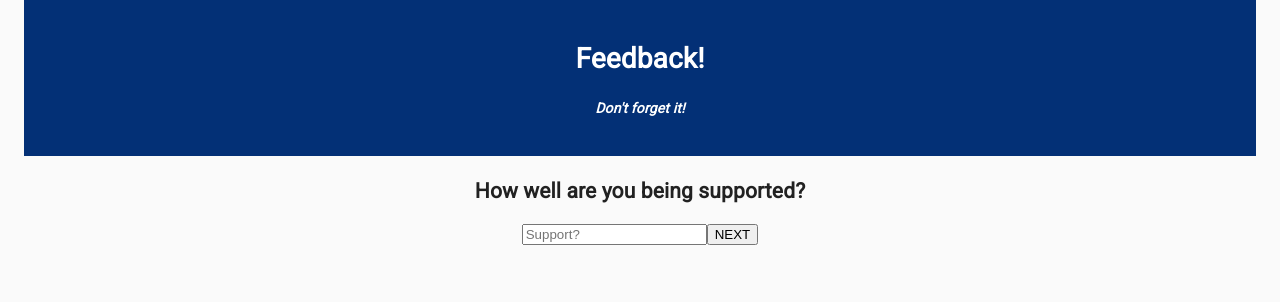
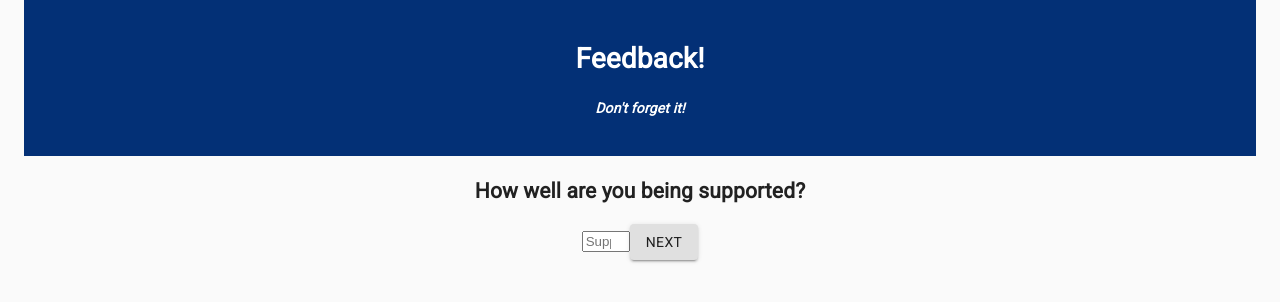
Before and after one commit to thezachcarter/weekend-redux-feedback-loop, a React (Create React App) app: page /#/3 in a window 1280 px wide. Shown: the top 302 px of the page. Built offline with nearby package versions, Linux system fonts and the light colour scheme.

Commit message:
add button styling

```diff
--- a/src/components/FeedbackComments/FeedbackComments.jsx
+++ b/src/components/FeedbackComments/FeedbackComments.jsx
@@ -1,6 +1,11 @@
 import React, { useState } from 'react';
 import { useSelector, useDispatch } from 'react-redux';
 import { HashRouter as Router, Route, Link, useHistory } from 'react-router-dom';
+
+//Material UI
+import { makeStyles } from '@material-ui/core/styles';
+import Button from '@material-ui/core/Button';
+
 
 function FeedbackComments() {
     const dispatch = useDispatch();
@@ -26,7 +31,7 @@ function FeedbackComments() {
 
             <form onSubmit={(event) => handleNext(event)}>
                 <input type='text' placeholder='Comments' onChange={handleComments} />
-                <button>NEXT</button>
+                <Button type='submit' variant='contained' color='primary'>NEXT</Button>
             </form>
 
         </div>
--- a/src/components/FeedbackFeel/FeedbackFeel.jsx
+++ b/src/components/FeedbackFeel/FeedbackFeel.jsx
@@ -1,6 +1,10 @@
 import React, { useState } from 'react';
 import { useSelector, useDispatch } from 'react-redux';
 import { HashRouter as Router, Route, Link, useHistory } from 'react-router-dom';
+
+//Material UI
+import { makeStyles } from '@material-ui/core/styles';
+import Button from '@material-ui/core/Button';
 
 function FeedbackFeel() {
     const dispatch = useDispatch();
@@ -14,10 +18,15 @@ function FeedbackFeel() {
     }
 
     const handleNext = (event) => {
+        console.log('submit feeling');
         event.preventDefault();
-        console.log('submit feeling');
-        dispatch({ type: 'ADD_FEELING', payload: feeling })
-        history.push('/2');
+        if(feeling == 0){
+            alert('Enter a number between 1 and 5')
+        }
+        else{
+            dispatch({ type: 'ADD_FEELING', payload: feeling })
+            history.push('/2')
+        }
     }
 
     return (
@@ -28,7 +37,10 @@ function FeedbackFeel() {
                 <input type='number' placeholder='Feeling?'
                     onChange={handleFeeling}
                     min='1' max='5'/>
-                <button type='submit'>NEXT</button>
+
+                {feeling == 0 ? <Button type='submit' variant='contained' color='disabled'>NEXT</Button> :
+                <Button type='submit' variant='contained' color='primary'>NEXT</Button>}
+
             </form>
 
         </div>
--- a/src/components/FeedbackReview/FeedbackReview.jsx
+++ b/src/components/FeedbackReview/FeedbackReview.jsx
@@ -2,6 +2,10 @@ import React from 'react';
 import Axios from 'axios';
 import { useSelector, useDispatch } from 'react-redux';
 import { HashRouter as Router, Route, Link, useHistory } from 'react-router-dom';
+
+//Material UI
+import { makeStyles } from '@material-ui/core/styles';
+import Button from '@material-ui/core/Button';
 
 function FeedbackReview() {
 
@@ -34,7 +38,7 @@ function FeedbackReview() {
             </ul>
 
             <form onSubmit={(event) => handleSubmit(event)}>
-                <button type="submit">SUBMIT</button>
+                <Button type='submit' variant='contained' color='primary'>SUBMIT</Button>
             </form>
         </div>
     )
--- a/src/components/FeedbackSupport/FeedbackSupport.jsx
+++ b/src/components/FeedbackSupport/FeedbackSupport.jsx
@@ -1,6 +1,10 @@
 import React, { useState } from 'react';
 import { useSelector, useDispatch } from 'react-redux';
 import { HashRouter as Router, Route, Link, useHistory } from 'react-router-dom';
+
+//Material UI
+import { makeStyles } from '@material-ui/core/styles';
+import Button from '@material-ui/core/Button';
 
 function FeedbackSupport() {
     const dispatch = useDispatch();
@@ -16,8 +20,13 @@ function FeedbackSupport() {
     const handleNext = (event) => {
         event.preventDefault();
         console.log('submit support');
-        dispatch({ type: 'ADD_SUPPORT', payload: support })
-        history.push('/4');
+        if(support == 0){
+            alert('Enter a number between 1 and 5')
+        }
+        else{
+            dispatch({ type: 'ADD_SUPPORT', payload: support})
+            history.push('/4')
+        }
     }
 
     return (
@@ -25,10 +34,12 @@ function FeedbackSupport() {
             <h2>How well are you being supported?</h2>
 
             <form onSubmit={(event) => handleNext(event)}>
-                <input type='text' placeholder='Support?'
+                <input type='number' placeholder='Support?'
                     onChange={handleSupport}
                     min='1' max='5'/>
-                <button type="submit">NEXT</button>
+
+                {support == 0 ? <Button type='submit' variant='contained' color='disabled'>NEXT</Button> :
+                <Button type='submit' variant='contained' color='primary'>NEXT</Button>}
             </form>
 
         </div>
--- a/src/components/FeedbackThanks/FeedbackThanks.jsx
+++ b/src/components/FeedbackThanks/FeedbackThanks.jsx
@@ -1,5 +1,9 @@
 import React, { useState } from 'react';
 import { HashRouter as Router, Route, Link, useHistory } from 'react-router-dom';
+
+//Material UI
+import { makeStyles } from '@material-ui/core/styles';
+import Button from '@material-ui/core/Button';
 
 function FeedbackThanks() {
     const history = useHistory();
@@ -13,7 +17,7 @@ function FeedbackThanks() {
         <div>
             <h3>Thank you for the feedback!</h3>
             <form onClick={(event) => handleNewFeedback(event)}>
-                <button type='submit'>Leave New Feedback</button>
+                <Button type='submit' variant='contained' color='primary'>Leave New Feedback</Button>
             </form>
         </div>
     )
--- a/src/components/FeedbackUnderstand/FeedbackUnderstand.jsx
+++ b/src/components/FeedbackUnderstand/FeedbackUnderstand.jsx
@@ -1,6 +1,10 @@
 import React, { useState } from 'react';
 import { useSelector, useDispatch } from 'react-redux';
 import { HashRouter as Router, Route, Link, useHistory } from 'react-router-dom';
+
+//Material UI
+import { makeStyles } from '@material-ui/core/styles';
+import Button from '@material-ui/core/Button';
 
 function FeedbackUnderstand() {
     const dispatch = useDispatch();
@@ -16,8 +20,13 @@ function FeedbackUnderstand() {
     const handleNext = (event) => {
         event.preventDefault();
         console.log('submit understanding');
-        dispatch({ type: 'ADD_UNDERSTANDING', payload: understanding })
-        history.push('/3');
+        if(understanding == 0){
+            alert('Enter a number between 1 and 5')
+        }
+        else{
+            dispatch({ type: 'ADD_UNDERSTANDING', payload: understanding })
+            history.push('/3')
+        }
     }
 
     return (
@@ -28,7 +37,9 @@ function FeedbackUnderstand() {
                 <input type='number' placeholder='Understand?'
                 onChange={handleUnderstanding}
                 min='1' max='5'/>
-                <button>NEXT</button>
+
+                {understanding == 0 ? <Button type='submit' variant='contained' color='disabled'>NEXT</Button> :
+                <Button type='submit' variant='contained' color='primary'>NEXT</Button>}
             </form>
 
         </div>
```
Also changed, not shown: 1 other file (tests, documents, lock files or other folders).
